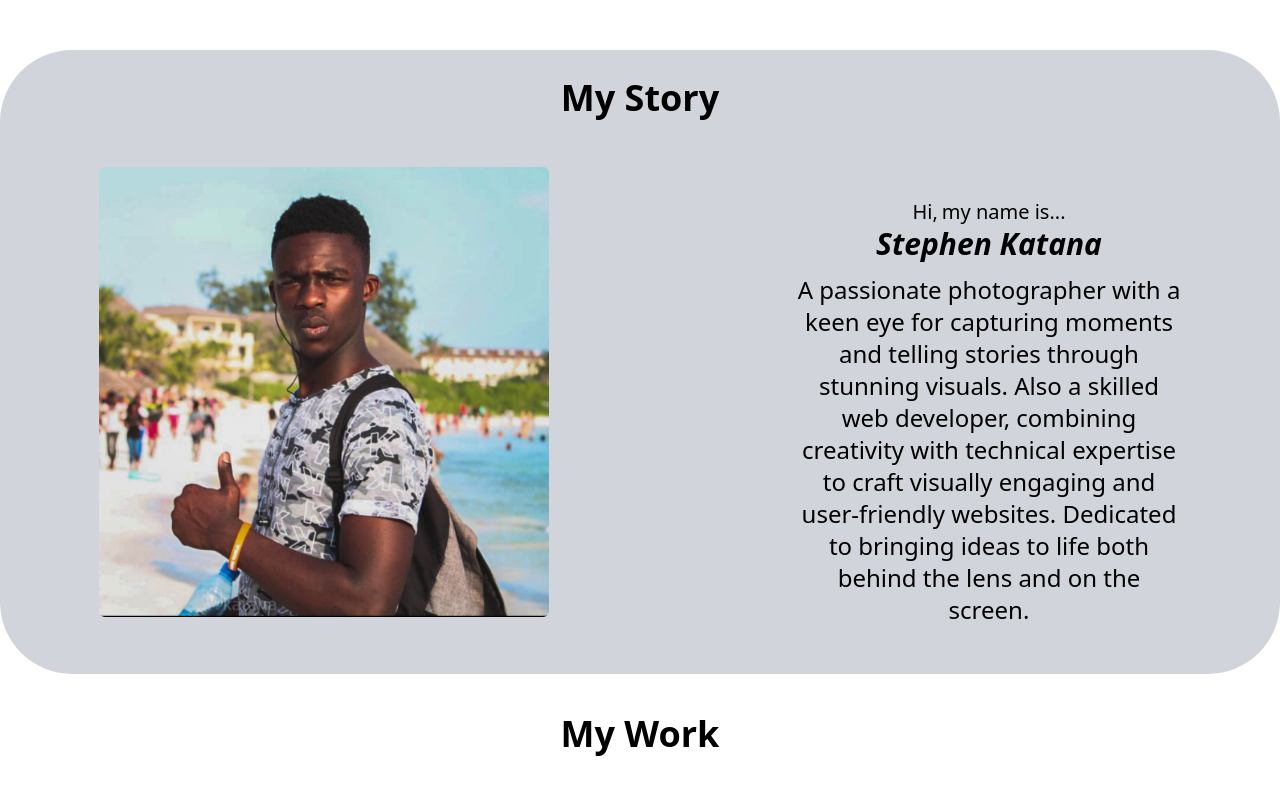
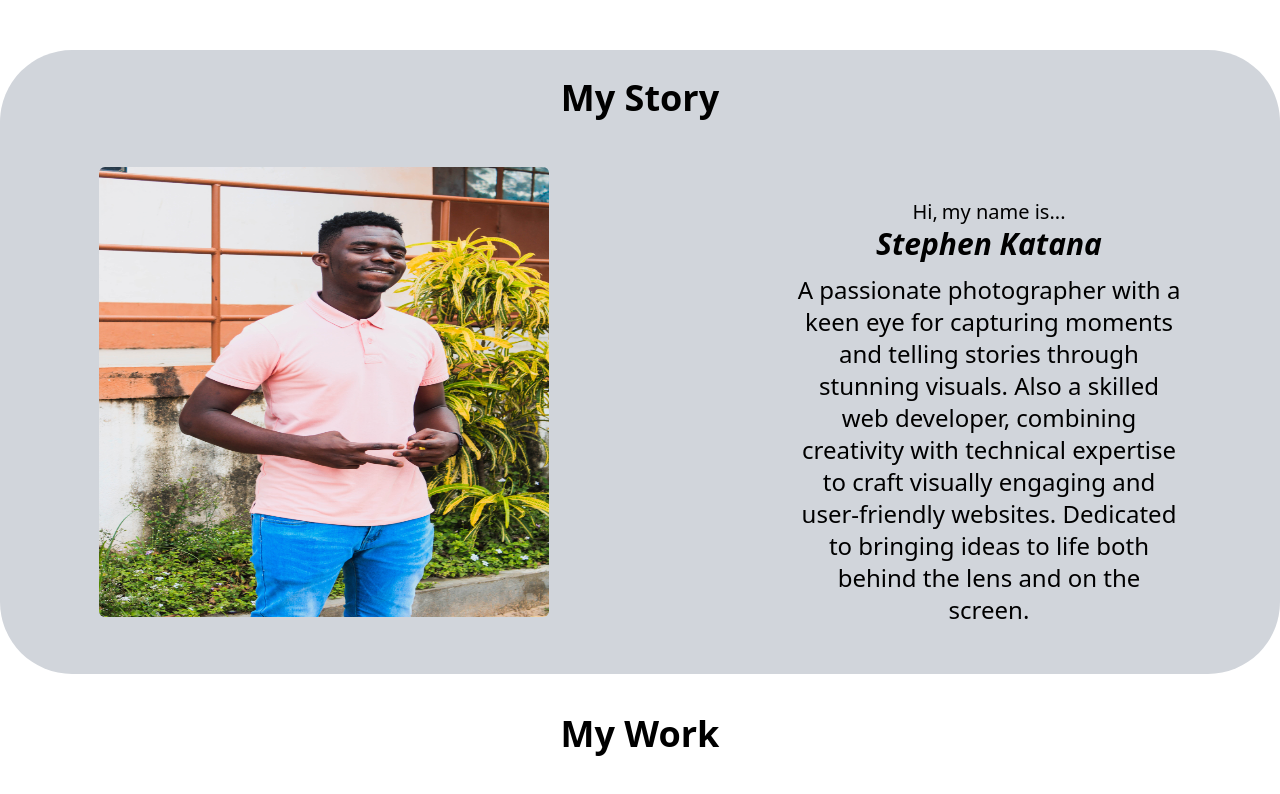
Before and after one commit to Stevekatana/The-Portfolio, a React (Vite) app: page / in a window 1280 px wide. Shown: the part 646-1440 px from the top of the page. Built offline with nearby package versions, Linux system fonts and the light colour scheme.

Commit message:
image change

```diff
--- a/src/App.jsx
+++ b/src/App.jsx
@@ -1,5 +1,6 @@
 import React, { useRef, useState } from 'react'
 import Steve from '../src/assets/katana.jpg'
+import Katana from '../src/assets/steve.jpg'
 import { BsGithub } from "react-icons/bs";
 import { GiHamburgerMenu } from "react-icons/gi";
 import { FaCode } from "react-icons/fa6";
@@ -96,7 +97,7 @@ function App() {
         </div>
         <div className='lg:flex items-center justify-center'>
           <div className='flex items-center justify-center lg:-ml-34 lg:mr-10'>
-            <img src={Steve} alt="Image not found" className='rounded-md w-72 h-72 lg:w-sp lg:h-sp'/>
+            <img src={Katana} alt="Image not found" className='rounded-md w-72 h-72 lg:w-sp lg:h-sp'/>
           </div>
           <div className='lg:ml-52 lg:mt-5'>
             <div className='flex items-center justify-center mt-10'>
```
Also changed, not shown: src/assets/Steve.jpg (added), src/assets/steve2.jpg (added).
